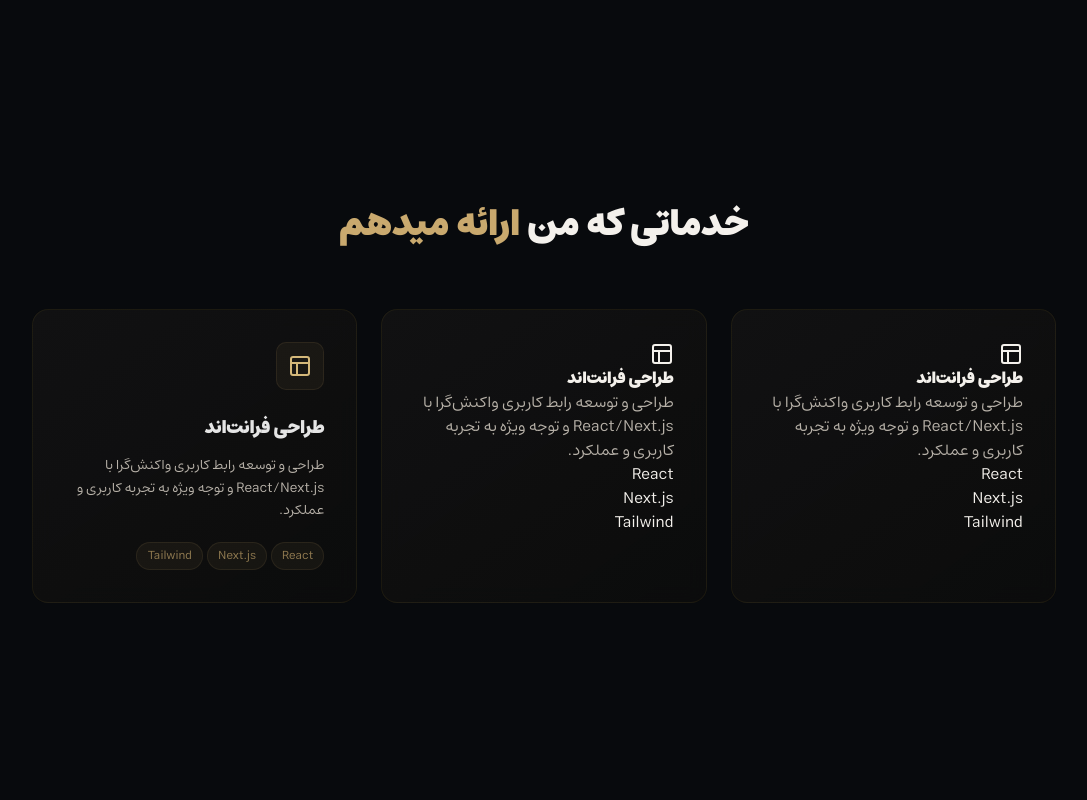
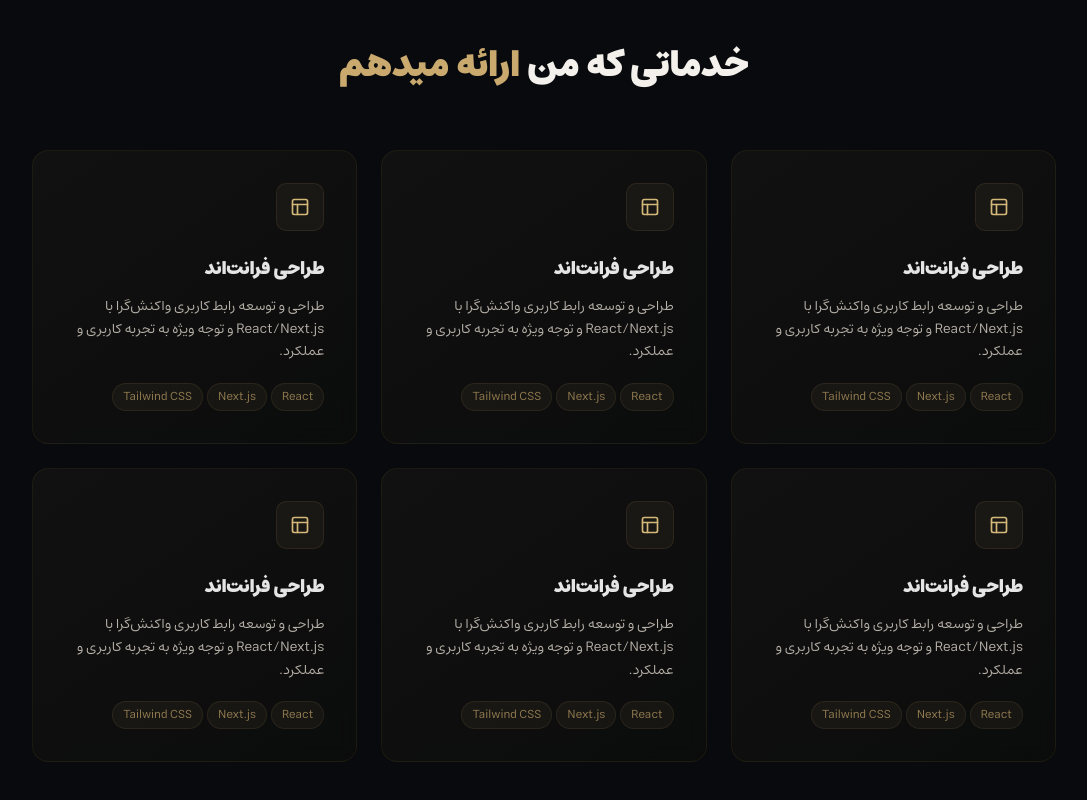
Before and after one commit to ahsharifi/ahsharifidev-site, a React (Vite) app: page / in a window 1280 px wide. Shown: the part 1596-2396 px from the top of the page, without its empty margins (96-1183 px from the left). Built offline with nearby package versions, Linux system fonts and the light colour scheme.

Commit message:
feature(services): make services components

```diff
--- /dev/null
+++ b/src/components/Service.tsx
@@ -0,0 +1,35 @@
+interface ServiceProps {
+  icon: React.ReactNode;
+  title: string;
+  description: string;
+  tags: string[];
+}
+
+function Service({ icon, title, description, tags }: ServiceProps) {
+  return (
+    <li
+      className="card-dark rounded-2xl p-8 group animate-in visible"
+      style={{ transitionDelay: "0.2s" }}
+    >
+      <div className="w-12 h-12 rounded-md bg-gold-400/[0.06] border border-gold-400/10 flex items-center justify-center mb-6 group-hover:bg-gold-400/10 transition-colors text-gold-300">
+        {icon}
+      </div>
+      <h3 className="text-lg font-semibold text-neutral-200 mb-3">{title}</h3>
+      <p className="text-neutral-500 text-sm leading-relaxed mb-5">
+        {description}
+      </p>
+      <ul className="flex flex-row gap-1">
+        {tags.map((tag, index) => (
+          <li
+            key={index}
+            className="text-[12px] px-2.5 py-1 rounded-full bg-gold-400/6 text-gold-400/70 border border-gold-400/10 w-fit"
+          >
+            {tag}
+          </li>
+        ))}
+      </ul>
+    </li>
+  );
+}
+
+export default Service;
--- a/src/components/Services.tsx
+++ b/src/components/Services.tsx
@@ -1,65 +1,53 @@
 import { Layout } from "lucide-react";
+import Service from "./Service";
 
 function Services() {
   return (
-    <div className="services min-h-screen flex flex-row items-center">
+    <div
+      className="services min-h-screen flex flex-row items-center"
+      id="services"
+    >
       <div className="container flex flex-col items-center">
         <h2 className="mb-16 text-4xl">
           خدماتی که من <span className="text-gold-400">ارائه میدهم</span>
         </h2>
         <ul className="grid md:grid-cols-2 lg:grid-cols-3 gap-6">
-          <li className="card-dark rounded-2xl p-8 group animate-in visible">
-            <Layout />
-            <h3>طراحی فرانت‌اند</h3>
-            <p>
-              طراحی و توسعه رابط کاربری واکنش‌گرا با React/Next.js و توجه ویژه
-              به تجربه کاربری و عملکرد.
-            </p>
-            <ul>
-              <li>React</li>
-              <li>Next.js</li>
-              <li>Tailwind</li>
-            </ul>
-          </li>
-          <li className="card-dark rounded-2xl p-8 group animate-in visible">
-            <Layout />
-            <h3>طراحی فرانت‌اند</h3>
-            <p>
-              طراحی و توسعه رابط کاربری واکنش‌گرا با React/Next.js و توجه ویژه
-              به تجربه کاربری و عملکرد.
-            </p>
-            <ul>
-              <li>React</li>
-              <li>Next.js</li>
-              <li>Tailwind</li>
-            </ul>
-          </li>
-          <li
-            className="card-dark rounded-2xl p-8 group animate-in visible"
-            style={{ transitionDelay: "0.2s" }}
-          >
-            <div className="w-12 h-12 rounded-md bg-gold-400/[0.06] border border-gold-400/10 flex items-center justify-center mb-6 group-hover:bg-gold-400/10 transition-colors">
-              <Layout className="text-gold-300" />
-            </div>
-            <h3 className="text-lg font-semibold text-neutral-200 mb-3">
-              طراحی فرانت‌اند
-            </h3>
-            <p className="text-neutral-500 text-sm leading-relaxed mb-5">
-              طراحی و توسعه رابط کاربری واکنش‌گرا با React/Next.js و توجه ویژه
-              به تجربه کاربری و عملکرد.
-            </p>
-            <ul className="flex flex-row gap-1">
-              <li className="text-[12px] px-2.5 py-1 rounded-full bg-gold-400/6 text-gold-400/70 border border-gold-400/10 w-fit">
-                React
-              </li>
-              <li className="text-[12px] px-2.5 py-1 rounded-full bg-gold-400/6 text-gold-400/70 border border-gold-400/10 w-fit">
-                Next.js
-              </li>
-              <li className="text-[12px] px-2.5 py-1 rounded-full bg-gold-400/6 text-gold-400/70 border border-gold-400/10 w-fit">
-                Tailwind
-              </li>
-            </ul>
-          </li>
+          <Service
+            icon={<Layout size={20} />}
+            title="طراحی فرانت‌اند"
+            description="طراحی و توسعه رابط کاربری واکنش‌گرا با React/Next.js و توجه ویژه به تجربه کاربری و عملکرد."
+            tags={["React", "Next.js", "Tailwind CSS"]}
+          />
+          <Service
+            icon={<Layout size={20} />}
+            title="طراحی فرانت‌اند"
+            description="طراحی و توسعه رابط کاربری واکنش‌گرا با React/Next.js و توجه ویژه به تجربه کاربری و عملکرد."
+            tags={["React", "Next.js", "Tailwind CSS"]}
+          />
+          <Service
+            icon={<Layout size={20} />}
+            title="طراحی فرانت‌اند"
+            description="طراحی و توسعه رابط کاربری واکنش‌گرا با React/Next.js و توجه ویژه به تجربه کاربری و عملکرد."
+            tags={["React", "Next.js", "Tailwind CSS"]}
+          />
+          <Service
+            icon={<Layout size={20} />}
+            title="طراحی فرانت‌اند"
+            description="طراحی و توسعه رابط کاربری واکنش‌گرا با React/Next.js و توجه ویژه به تجربه کاربری و عملکرد."
+            tags={["React", "Next.js", "Tailwind CSS"]}
+          />
+          <Service
+            icon={<Layout size={20} />}
+            title="طراحی فرانت‌اند"
+            description="طراحی و توسعه رابط کاربری واکنش‌گرا با React/Next.js و توجه ویژه به تجربه کاربری و عملکرد."
+            tags={["React", "Next.js", "Tailwind CSS"]}
+          />
+          <Service
+            icon={<Layout size={20} />}
+            title="طراحی فرانت‌اند"
+            description="طراحی و توسعه رابط کاربری واکنش‌گرا با React/Next.js و توجه ویژه به تجربه کاربری و عملکرد."
+            tags={["React", "Next.js", "Tailwind CSS"]}
+          />
         </ul>
       </div>
     </div>
```
